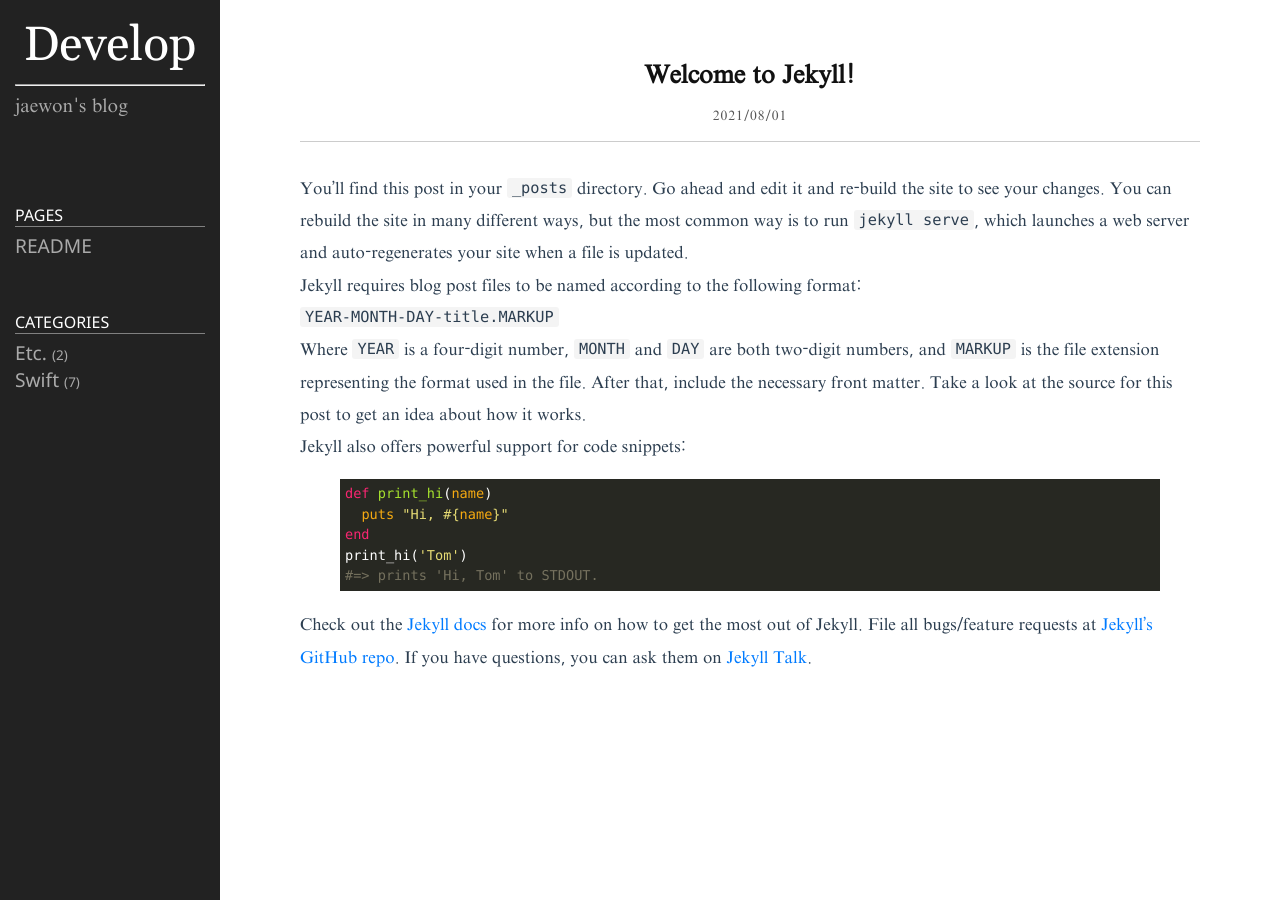
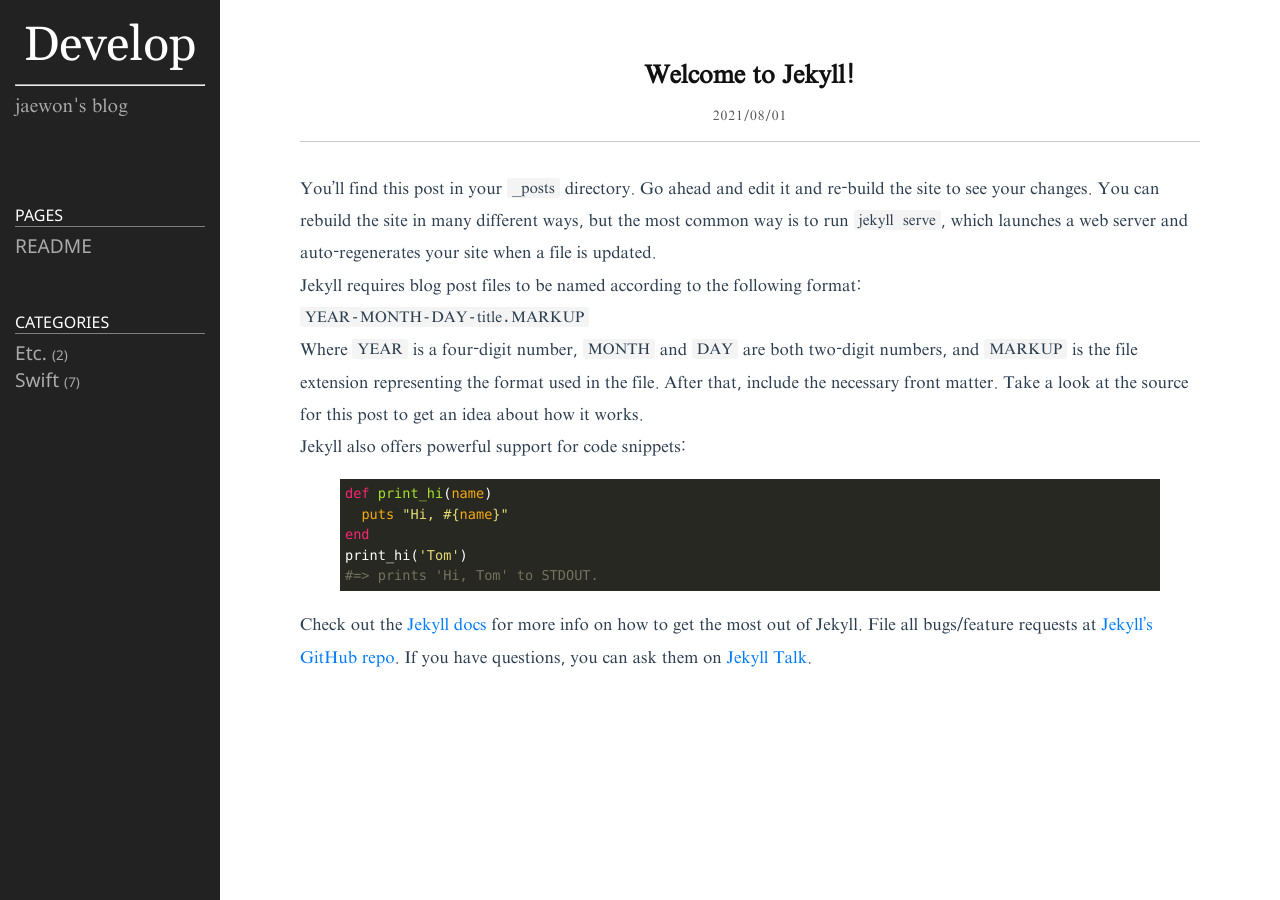
Before and after one commit to Jaewon-Yun/Jaewon-Yun.github.io, a Jekyll site: the page built from _posts/2021-08-01-welcome-to-jekyll.markdown, in a window 1280 px wide. Built offline with Jekyll 4.4.1, drawn with Linux system fonts in a browser that asks for light colours.

Commit message:
Change font

```diff
--- a/public/css/style.css
+++ b/public/css/style.css
@@ -85,7 +85,7 @@
 }
 
 code.language-plaintext {
-	font-family: "Consolas", "Menlo", monospace;
+	font-family: "Times new roman", "Consolas", "Menlo", monospace;
 	font-size: 0.9em;
 	margin: 0px;
 	padding: 1px 5px;
```
